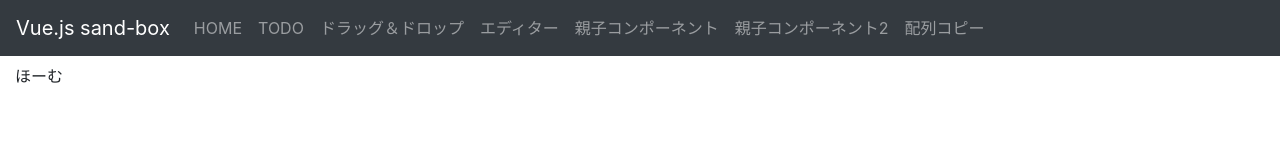
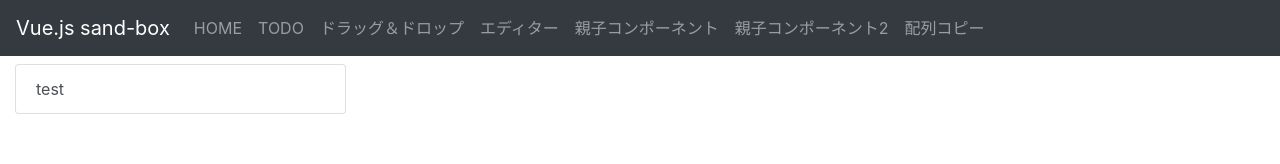
Before and after one commit to kyoruni/vue-sand-box, a Vue app: page / in a window 1280 px wide. Shown: the top 164 px of the page. Built offline with nearby package versions, Linux system fonts and the light colour scheme.

Commit message:
:construction: ホーム画面作成中

```diff
--- a/src/views/Home.vue
+++ b/src/views/Home.vue
@@ -1,5 +1,11 @@
 <template>
   <div class="home">
-    ほーむ
+    <div class="row">
+      <div class="col-10">
+        <div class="list-group col-4">
+          <a href="#" class="list-group-item list-group-item-action">test</a>
+        </div>
+      </div>
+    </div>
   </div>
 </template>
```
